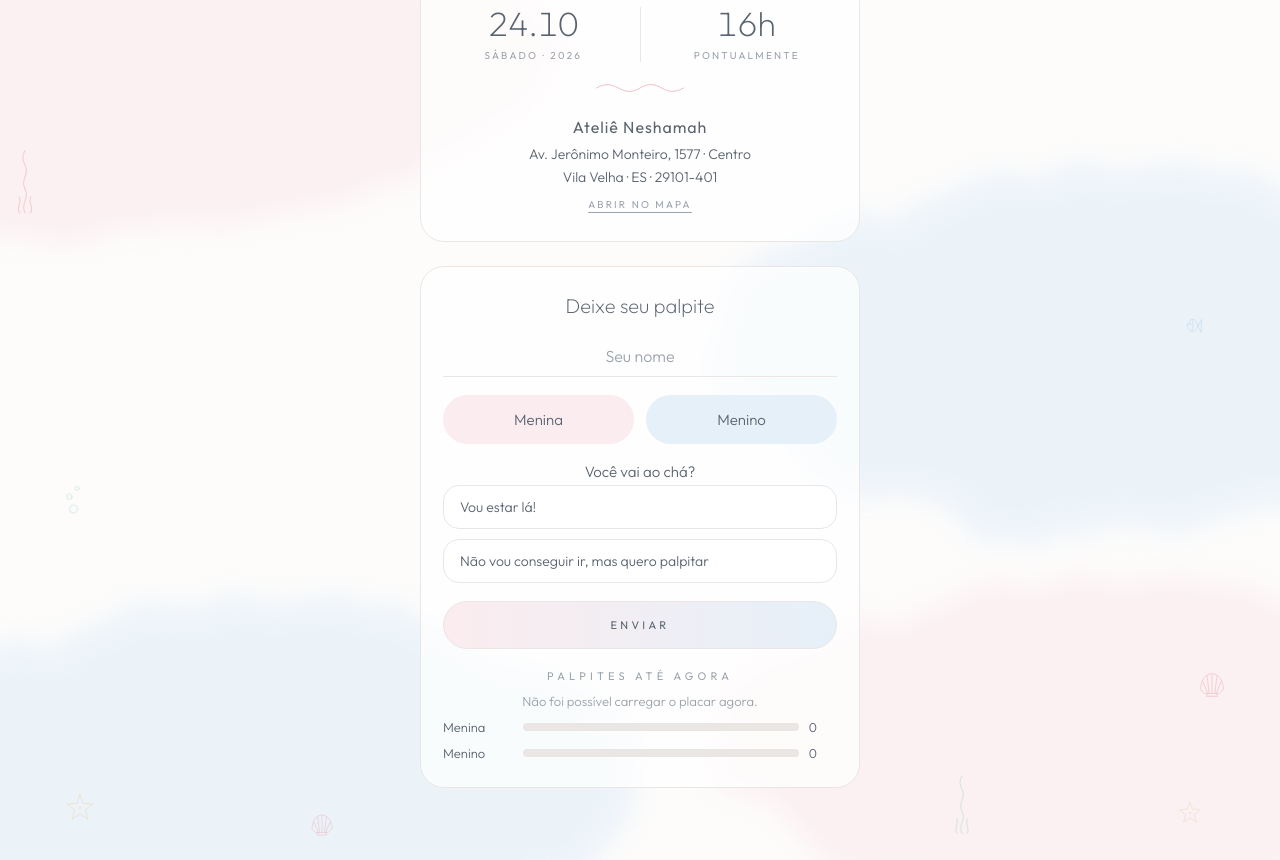
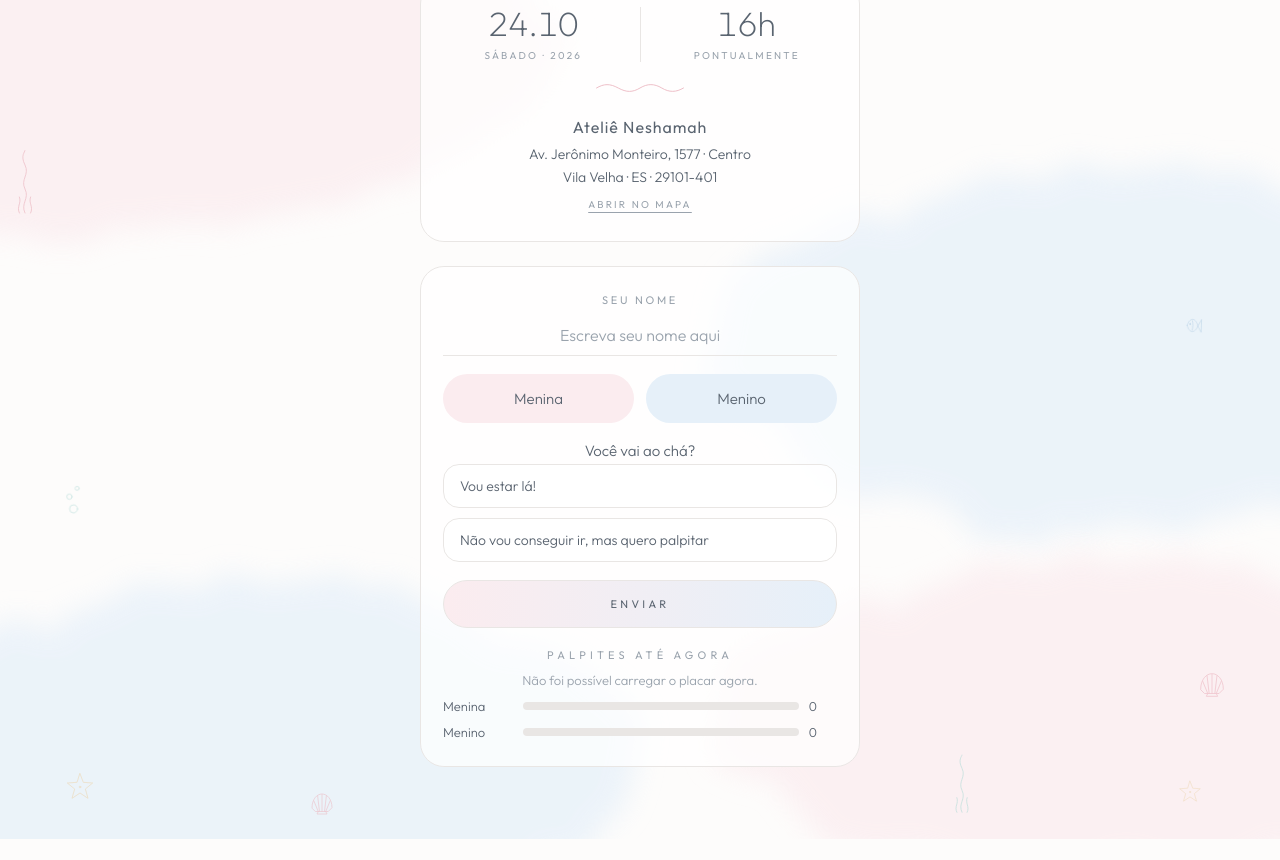
Before and after one commit to axipeto/bebe, a plain HTML site: page index.html in a window 1280 px wide. Shown: the part 912-1772 px from the top of the page. After the commit the page ends 1751 px from the top, so only its background shows below. Drawn offline with Linux system fonts and the light colour scheme.

Commit message:
Deixa claro o campo de nome no formulário
Co-Authored-By: Claude Opus 5.5 <noreply@anthropic.com>
Claude-Session: https://claude.ai/code/session_011AyUsDW3X8CkDvNKR6stfP

```diff
--- a/index.html
+++ b/index.html
@@ -53,7 +53,7 @@ h1 .f{color:var(--pink)} h1 .m{color:var(--blue)} h1 .ou{font-size:.45em;color:v
 .place a{display:inline-block;margin-top:8px;color:var(--ink-soft);font-size:10px;font-weight:400;letter-spacing:.22em;text-transform:uppercase;text-underline-offset:4px}
 .wave{width:90px;height:12px;stroke:var(--pink);fill:none;stroke-width:1.2;stroke-linecap:round}
 form{display:flex;flex-direction:column;gap:18px;width:100%}
-label.q{font-size:20px;font-weight:200}
+label.field{font-size:11px;font-weight:400;letter-spacing:.24em;text-transform:uppercase;color:var(--ink-soft);margin-bottom:-10px}
 input[type=text]{font:inherit;font-size:16px;text-align:center;border:0;border-bottom:1px solid var(--line);background:transparent;color:var(--ink);padding:10px 4px;outline:none}
 input[type=text]:focus{border-bottom-color:var(--blue)}
 input::placeholder{color:var(--ink-soft)}
@@ -157,8 +157,8 @@ input::placeholder{color:var(--ink-soft)}
 
   <section class="panel">
     <form id="rsvp" novalidate>
-      <label class="q" for="nome">Deixe seu palpite</label>
-      <input type="text" id="nome" placeholder="Seu nome" autocomplete="name" maxlength="60">
+      <label class="field" for="nome">Seu nome</label>
+      <input type="text" id="nome" placeholder="Escreva seu nome aqui" autocomplete="name" maxlength="60">
       <div class="votes" role="group" aria-label="Seu palpite">
         <button type="button" class="vote girl" id="v-menina" data-v="menina" aria-pressed="false">Menina</button>
         <button type="button" class="vote boy" id="v-menino" data-v="menino" aria-pressed="false">Menino</button>
```
